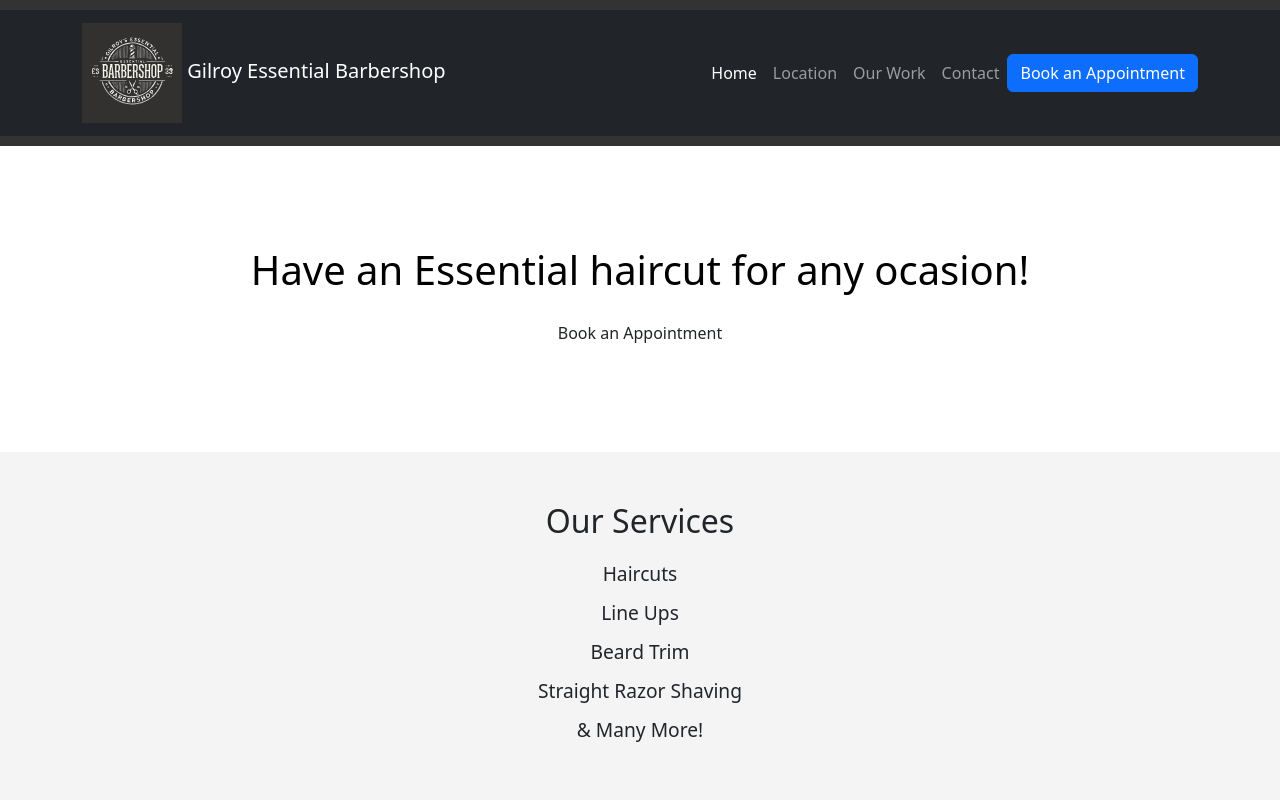
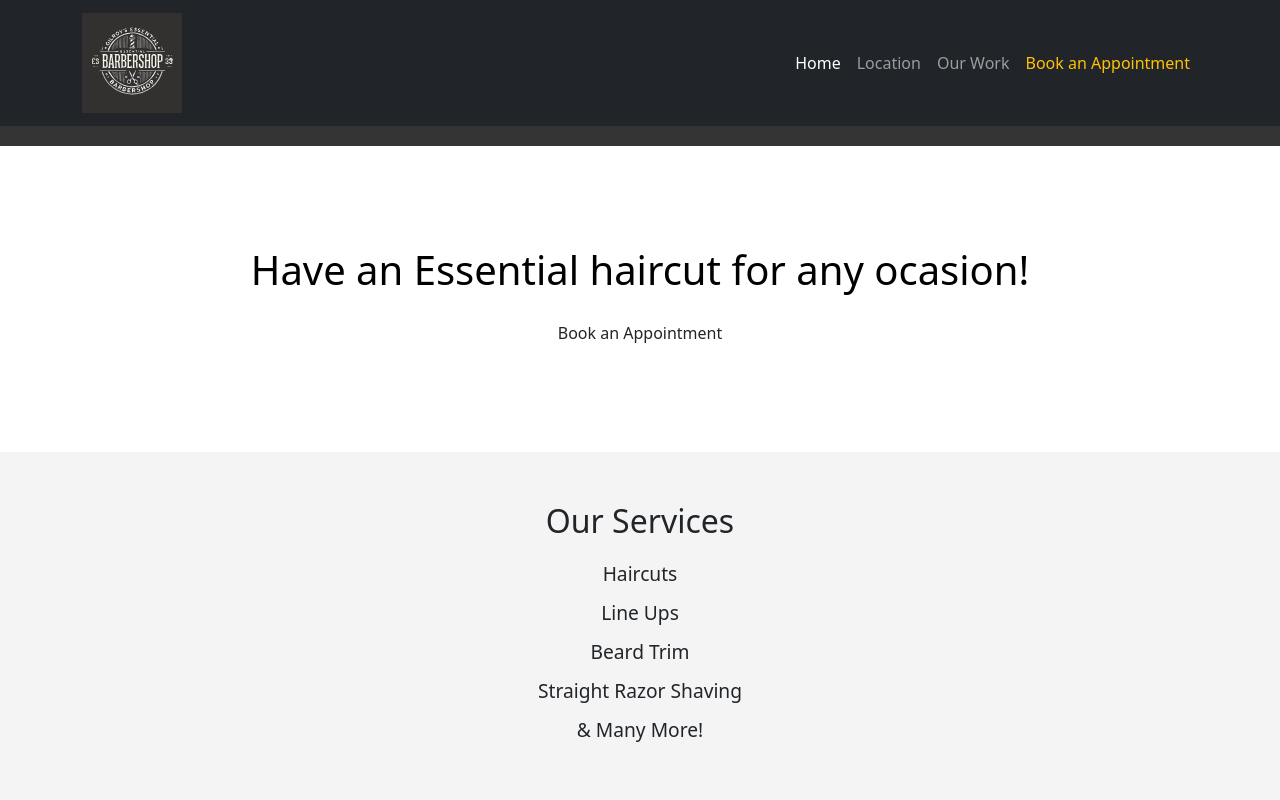
Before and after one commit to gustavosepulveda/gilroy-essential, a website: page index.html in a window 1280 px wide. Shown: the top 800 px of the page. Drawn offline with nearby package versions, Linux system fonts and the light colour scheme.

Commit message:
bootstrap icon

```diff
--- a/index.html
+++ b/index.html
@@ -5,24 +5,25 @@
     <meta name="viewport" content="width=device-width, initial-scale=1.0">
     <title>Gilroy Essential Barbershop</title>
     <link rel="stylesheet" href="style.css">
+    <link rel="stylesheet" href="https://cdn.jsdelivr.net/npm/bootstrap-icons@1.11.3/font/bootstrap-icons.min.css">
     <link href="https://cdn.jsdelivr.net/npm/bootstrap@5.3.3/dist/css/bootstrap.min.css" rel="stylesheet" integrity="sha384-QWTKZyjpPEjISv5WaRU9OFeRpok6YctnYmDr5pNlyT2bRjXh0JMhjY6hW+ALEwIH" crossorigin="anonymous">
 </head>
 <body>
 
-    <!-- Header -->
+    <!-- Navbar -->
 
-    <header>
+
         <nav class="navbar navbar-expand-lg navbar-dark bg-dark">
             <div class="container">
               <a class="navbar-brand" href="#">
                 <img src="public/Gilroy-logo.svg" alt="Logo" width="100" height="100">
-                Gilroy Essential Barbershop
               </a>
               <button class="navbar-toggler" type="button" data-bs-toggle="collapse" data-bs-target="#navbarSupportedContent" aria-controls="navbarSupportedContent" aria-expanded="false" aria-label="Toggle navigation">
                 <span class="navbar-toggler-icon"></span>
               </button>
+
               <div class="collapse navbar-collapse" id="navbarSupportedContent">
-                <ul class="navbar-nav text-center ms-auto mb-2 mb-lg-0">
+                <ul class="navbar-nav text-light fs-6 text-center ms-auto mb-2 mb-lg-0">
                   <li class="nav-item">
                     <a class="nav-link active" aria-current="page" href="#">Home</a>
                   </li>
@@ -33,21 +34,35 @@
                     <a class="nav-link" href="#work">Our Work</a>
                   </li>
                   <li class="nav-item">
-                    <a class="nav-link" href="#contact">Contact</a>
+                    <a class="nav-link text-warning" href="#book">Book an Appointment</a>
                   </li>
+
+                    <!-- <a href="#book" type="button" class="btn btn-primary">Book an Appointment
+                    </a> -->
+
                 </ul>
-                <a href="#book" type="button" class="btn btn-primary text-center">Book an Appointment</a>
+                <!-- <div class="container" >
+                  <h5>
+                    <i class="bi bi-instagram"></i>
+                  </h5>
+                  <h5>
+                    <i class="bi bi-yelp"></i>
+                  </h5>
+
+                </div> -->
+
+
               </div>
             </div>
           </nav>
 
 
 
+<!-- Header -->
 
+          <header>
 
-
-
-    </header>
+          </header>
 
 
     <!-- Hero Section -->
--- a/package.json
+++ b/package.json
@@ -1,5 +1,6 @@
 {
   "dependencies": {
-    "bootstrap": "^5.3.3"
+    "bootstrap": "^5.3.3",
+    "bootstrap-icons": "^1.11.3"
   }
 }
```
Also changed, not shown: 1 other file.
